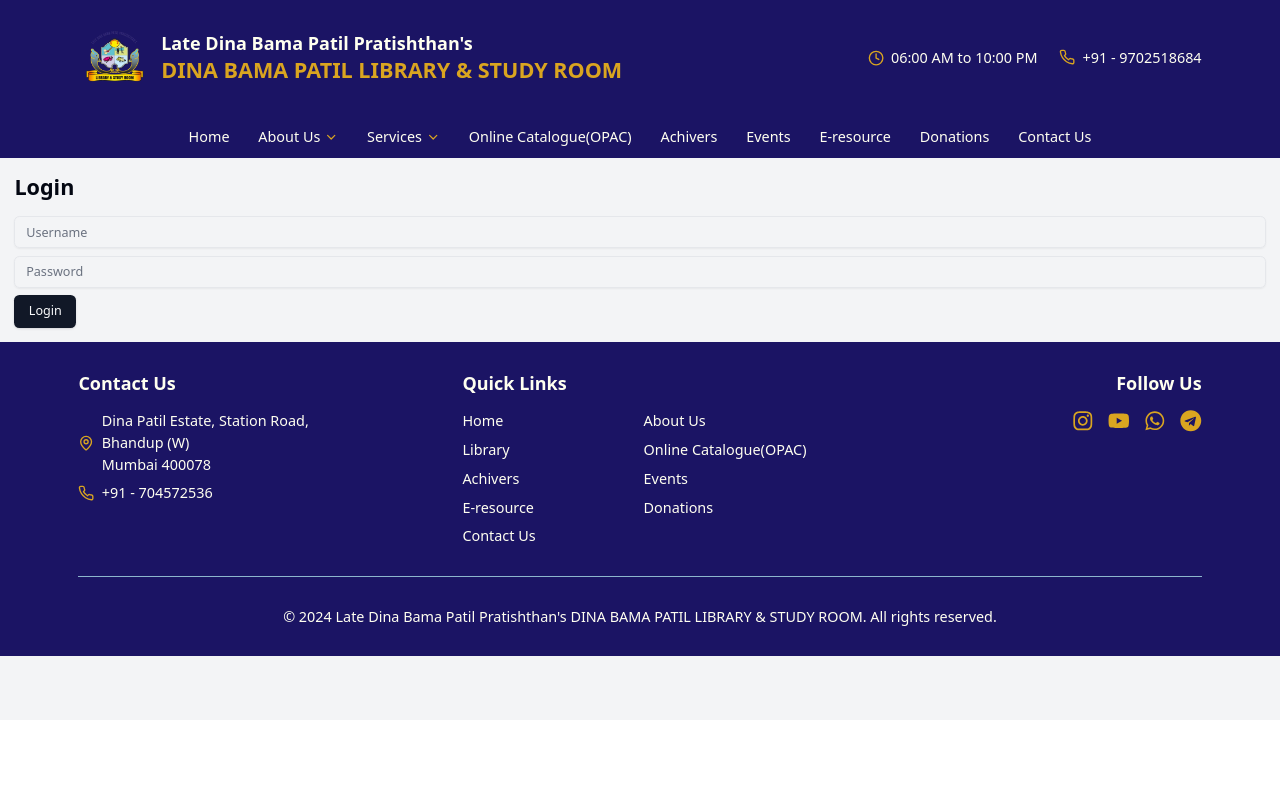
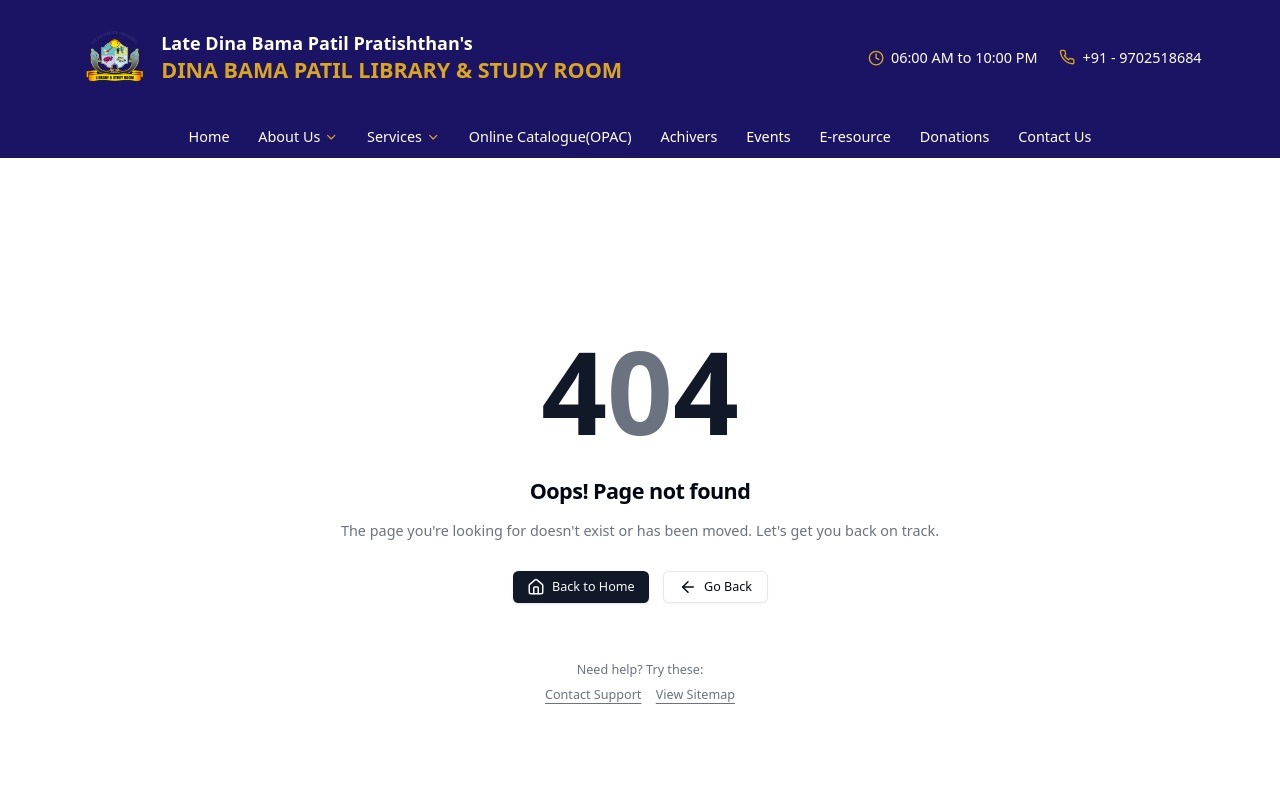
Before and after one commit to shrutik-1712/Dinabama-production-phase-1, a React (Vite) app in the folder frontend/: page /admin in a window 1280 px wide. Shown: the top 800 px of the page. Built offline with nearby package versions, Linux system fonts and the light colour scheme.

Commit message:
commeted admin

```diff
--- a/frontend/src/App.tsx
+++ b/frontend/src/App.tsx
@@ -8,7 +8,7 @@
 import Events from './Pages/events';
 import Donations from './Pages/Donations';
 import Contact from './Pages/Contact';
-import AdminPanel from './Pages/Admin';
+// import AdminPanel from './Pages/Admin';
 import EResource from './Pages/Eresource';
 import ErrorPage from './Pages/Error404'
 import Libinfo from './Pages/Libinfo'
@@ -22,7 +22,7 @@
         <Header />
         <main>
           <Routes>
-            <Route path="/admin" element={<AdminPanel/>} />
+            {/* <Route path="/admin" element={<AdminPanel/>} /> */}
             <Route path="/" element={<Home />} />
             <Route path="/about" element={<About />} />
             <Route path="/opac" element={<OPAC />} />
```
